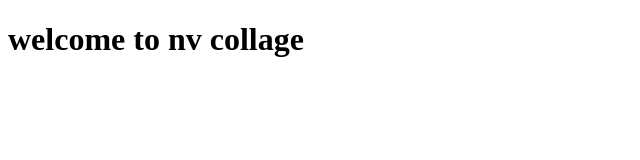
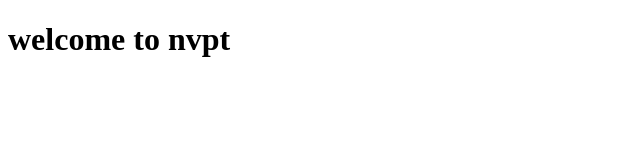
Before and after one commit to shaikhrehan357/shaikh, a plain HTML site: page index.html in a window 1280 px wide. Shown: the whole page, without its empty margins (0-640 px from the left). Drawn offline with Linux system fonts and the light colour scheme.

Commit message:
change nv collage to nvpt

```diff
--- a/index.html
+++ b/index.html
@@ -6,6 +6,6 @@
     <title>Document</title>
 </head>
 <body>
-    <h1> welcome to nv collage </h1>
+    <h1> welcome to nvpt </h1>
 </body>
 </html>
```
